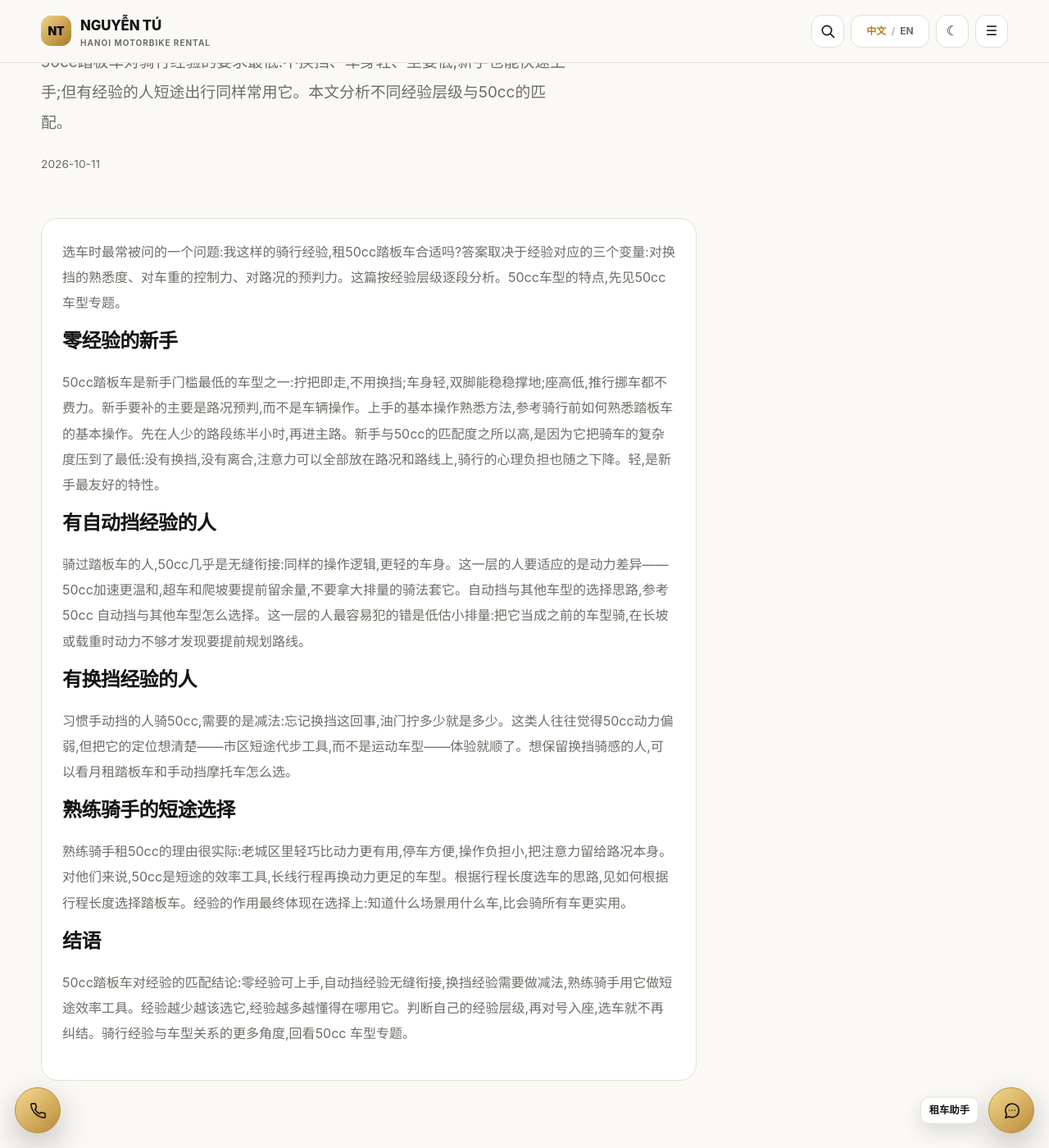
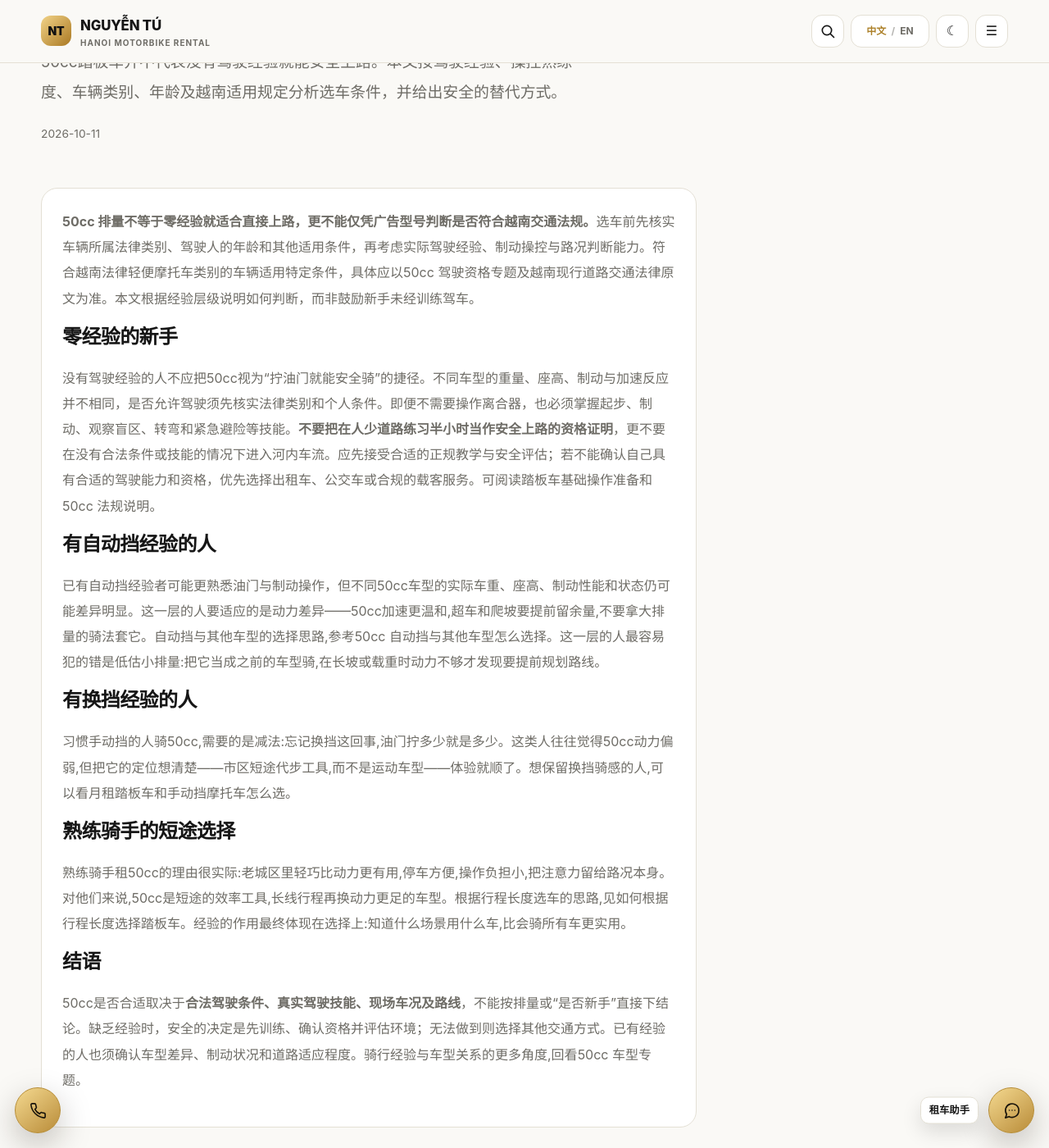
Before and after one commit to thuexemayhanoi/china, a Jekyll site: the page built from _posts/2026-10-11-hanoi-fifty-models-20.md, in a window 1280 px wide and 1400 px high, scrolled down 221 px. Shown: the whole window at 82% size. Built offline with Jekyll 4.4.1, drawn with Linux system fonts in a browser that asks for light colours.

```diff
--- a/_posts/2026-10-11-hanoi-fifty-models-20.md
+++ b/_posts/2026-10-11-hanoi-fifty-models-20.md
@@ -5,22 +5,23 @@ topic: "50cc"
 subtopic: "models"
 permalink: "/blog/hanoi-fifty-models-20/"
 title: "50cc 踏板车适合何种骑行经验"
-description: "50cc踏板车对骑行经验的要求最低:不换挡、车身轻、坐姿低,新手也能快速上手;但有经验的人短途出行同样常用它。本文分析不同经验层级与50cc的匹配。"
+description: "50cc踏板车并不代表没有驾驶经验就能安全上路。本文按驾驶经验、操控熟练度、车辆类别、年龄及越南适用规定分析选车条件，并给出安全的替代方式。"
 primary_keyword: "河内50cc摩托车租赁"
 date: "2026-10-11 20:38:01 +0700"
 seo_silo: "50cc/models"
 breadcrumbs: [{"label": "博客", "href": "/blog/"}, {"label": "专题", "href": "/topics/50cc/models/"}, {"label": "50cc 踏板车适合何种骑行经验"}]
 publication_method: "automated_qa"
+last_modified_at: "2026-10-12"
 ---
-选车时最常被问的一个问题:我这样的骑行经验,租50cc踏板车合适吗?答案取决于经验对应的三个变量:对换挡的熟悉度、对车重的控制力、对路况的预判力。这篇按经验层级逐段分析。50cc车型的特点,先见[50cc 车型专题](/topics/50cc/models/)。
+**50cc 排量不等于零经验就适合直接上路，更不能仅凭广告型号判断是否符合越南交通法规。**选车前先核实车辆所属法律类别、驾驶人的年龄和其他适用条件，再考虑实际驾驶经验、制动操控与路况判断能力。符合越南法律轻便摩托车类别的车辆适用特定条件，具体应以[50cc 驾驶资格专题](/topics/50cc/requirements/)及[越南现行道路交通法律原文](https://vbpl.vn/TW/Pages/vbpq-toanvan.aspx?ItemID=170620)为准。本文根据经验层级说明如何判断，而非鼓励新手未经训练驾车。
 
 ## 零经验的新手
 
-50cc踏板车是新手门槛最低的车型之一:拧把即走,不用换挡;车身轻,双脚能稳稳撑地;座高低,推行挪车都不费力。新手要补的主要是路况预判,而不是车辆操作。上手的基本操作熟悉方法,参考[骑行前如何熟悉踏板车的基本操作](/blog/hanoi-rental-scooters-21/)。先在人少的路段练半小时,再进主路。新手与50cc的匹配度之所以高,是因为它把骑车的复杂度压到了最低:没有换挡,没有离合,注意力可以全部放在路况和路线上,骑行的心理负担也随之下降。轻,是新手最友好的特性。
+没有驾驶经验的人不应把50cc视为“拧油门就能安全骑”的捷径。不同车型的重量、座高、制动与加速反应并不相同，是否允许驾驶须先核实法律类别和个人条件。即便不需要操作离合器，也必须掌握起步、制动、观察盲区、转弯和紧急避险等技能。**不要把在人少道路练习半小时当作安全上路的资格证明**，更不要在没有合法条件或技能的情况下进入河内车流。应先接受合适的正规教学与安全评估；若不能确认自己具有合适的驾驶能力和资格，优先选择出租车、公交车或合规的载客服务。可阅读[踏板车基础操作准备](/blog/hanoi-rental-scooters-21/)和[50cc 法规说明](/topics/50cc/requirements/)。
 
 ## 有自动挡经验的人
 
-骑过踏板车的人,50cc几乎是无缝衔接:同样的操作逻辑,更轻的车身。这一层的人要适应的是动力差异——50cc加速更温和,超车和爬坡要提前留余量,不要拿大排量的骑法套它。自动挡与其他车型的选择思路,参考[50cc 自动挡与其他车型怎么选择](/blog/hanoi-fifty-models-09/)。这一层的人最容易犯的错是低估小排量:把它当成之前的车型骑,在长坡或载重时动力不够才发现要提前规划路线。
+已有自动挡经验者可能更熟悉油门与制动操作，但不同50cc车型的实际车重、座高、制动性能和状态仍可能差异明显。这一层的人要适应的是动力差异——50cc加速更温和,超车和爬坡要提前留余量,不要拿大排量的骑法套它。自动挡与其他车型的选择思路,参考[50cc 自动挡与其他车型怎么选择](/blog/hanoi-fifty-models-09/)。这一层的人最容易犯的错是低估小排量:把它当成之前的车型骑,在长坡或载重时动力不够才发现要提前规划路线。
 
 ## 有换挡经验的人
 
@@ -32,4 +33,4 @@ publication_method: "automated_qa"
 
 ## 结语
 
-50cc踏板车对经验的匹配结论:零经验可上手,自动挡经验无缝衔接,换挡经验需要做减法,熟练骑手用它做短途效率工具。经验越少越该选它,经验越多越懂得在哪用它。判断自己的经验层级,再对号入座,选车就不再纠结。骑行经验与车型关系的更多角度,回看[50cc 车型专题](/topics/50cc/models/)。
+50cc是否合适取决于**合法驾驶条件、真实驾驶技能、现场车况及路线**，不能按排量或“是否新手”直接下结论。缺乏经验时，安全的决定是先训练、确认资格并评估环境；无法做到则选择其他交通方式。已有经验的人也须确认车型差异、制动状况和道路适应程度。骑行经验与车型关系的更多角度,回看[50cc 车型专题](/topics/50cc/models/)。
--- a/scripts/seo_monitor.py
+++ b/scripts/seo_monitor.py
@@ -55,6 +55,7 @@ def main() -> int:
     title_groups: dict[str, list[str]] = defaultdict(list)
     intent_groups: dict[str, list[str]] = defaultdict(list)
     short_posts: list[str] = []
+    non_chinese_descriptions: list[str] = []
     low_structure: list[str] = []
     outside_sources = 0
     for file in files:
@@ -70,6 +71,8 @@ def main() -> int:
         keyword = meta.get("primary_keyword", "")
         if not title or not description:
             errors.append(f"{ident}: missing title or description")
+        elif len(ZH.findall(description)) < 8:
+            non_chinese_descriptions.append(ident)
         title_groups[normalize(title)].append(ident)
         if keyword:
             intent_groups[normalize(keyword)].append(ident)
@@ -91,6 +94,8 @@ def main() -> int:
         warnings.append(f"{len(short_posts)} posts under 800 Chinese characters; inspect editorial quality")
     if low_structure:
         warnings.append(f"{len(low_structure)} posts have fewer than three H2 sections")
+    if non_chinese_descriptions:
+        warnings.append(f"{len(non_chinese_descriptions)} posts have descriptions that need zh-CN language review")
     repeated_intents = sorted(
         ({"normalized_primary_keyword": key, "posts": len(members), "ids": members[:8]}
          for key, members in intent_groups.items() if len(members) > 1),
@@ -191,6 +196,7 @@ def main() -> int:
         "posts_under_800_hanzi": len(short_posts),
         "sample_short_post_ids": short_posts[:15],
         "posts_with_fewer_than_3_h2": len(low_structure),
+        "non_chinese_meta_description_ids": non_chinese_descriptions[:50],
         "posts_with_external_links": outside_sources,
         "repeated_keyword_groups": repeated_intents[:25],
         "warnings": warnings,
```
Also changed, not shown: _posts/2026-10-11-hanoi-pricing-daily-20.md (+3 -3 lines), docs/SEO-CONTENT-REVIEW-ROUND1.md (added, +69 -0 lines).
